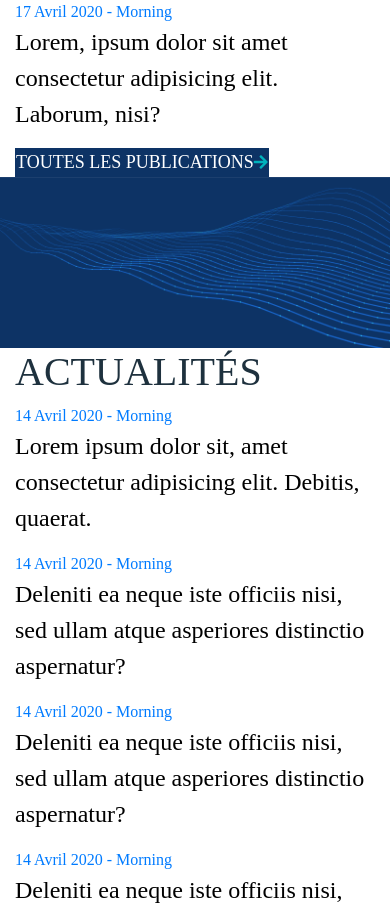
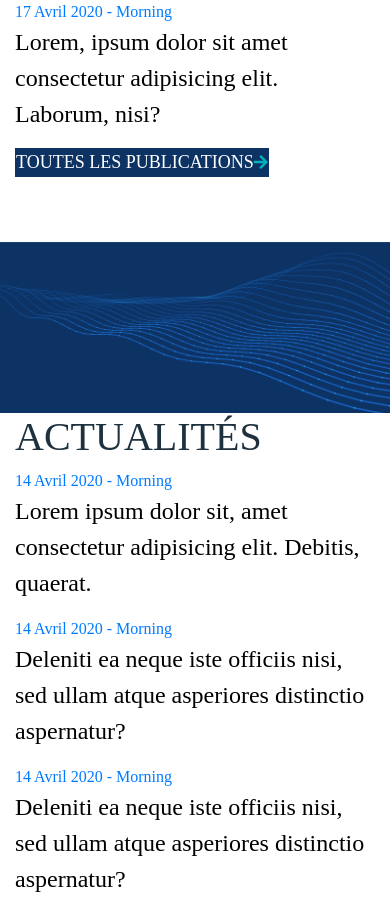
Before and after one commit to TaibiZineb/BKR, a plain HTML site: page index.html in a window 390 px wide. Shown: the part 574-1479 px from the top of the page. Drawn offline with Linux system fonts and the light colour scheme.

Commit message:
changement

```diff
--- a/index.html
+++ b/index.html
@@ -277,7 +277,6 @@
         </div>
 </div>
 <div class="actualite">
-        <div id="particles-js"></div>
     <img src="images/abstract-bg.png" alt="" class="img-bg">
     <div class="container">
         <div class="row">
@@ -330,8 +329,7 @@
                     </div>
                     <div class="btn-actus p-0">
                         <a href="" class="btn">
-                            Toutes les Actualités <i class="fa fa-arrow-right"></i>
-                        </a>
+                            Toutes les Actualités <i class="fa fa-arrow-right"></i></a>
                     </div>
             </div>
             <div class="col-md-6 bloc-column">
@@ -389,7 +387,8 @@
                     </div>
                     <div class="col-md-12 btn-actus">
                         <a href="#" class="btn rprt">Tous les Rapports périodiques
-                                <i class="fa fa-arrow-right"></i></a>
+                            <i class="fa fa-arrow-right"></i>
+                        </a>
                     </div>
                 </div>
             </div>
--- /dev/null
+++ b/sass/_actualite.scss
@@ -0,0 +1,14 @@
+.actualite {
+    padding: 65px 0 50px;
+    position: relative; }
+@media only screen and (max-width: 1024px)
+{
+    .actualite {
+        margin-bottom: 0px;
+    }
+}
+@media only screen and (max-width: 600px)
+{
+    .actualite {
+        margin-bottom: 0px; }
+}
--- a/style.scss
+++ b/style.scss
@@ -2,6 +2,8 @@
 @import './sass/global-rules';
 //import Couleurs
 @import './sass/couleurs';
+//import Acualité
+@import './sass/actualite';
 //import plateforme
 @import './sass/plateforme';
 //import reassurance_chiffres
```
Also changed, not shown: style.css, style1.css, 1 other file. Lines whose indentation alone changed are shown as unchanged.
